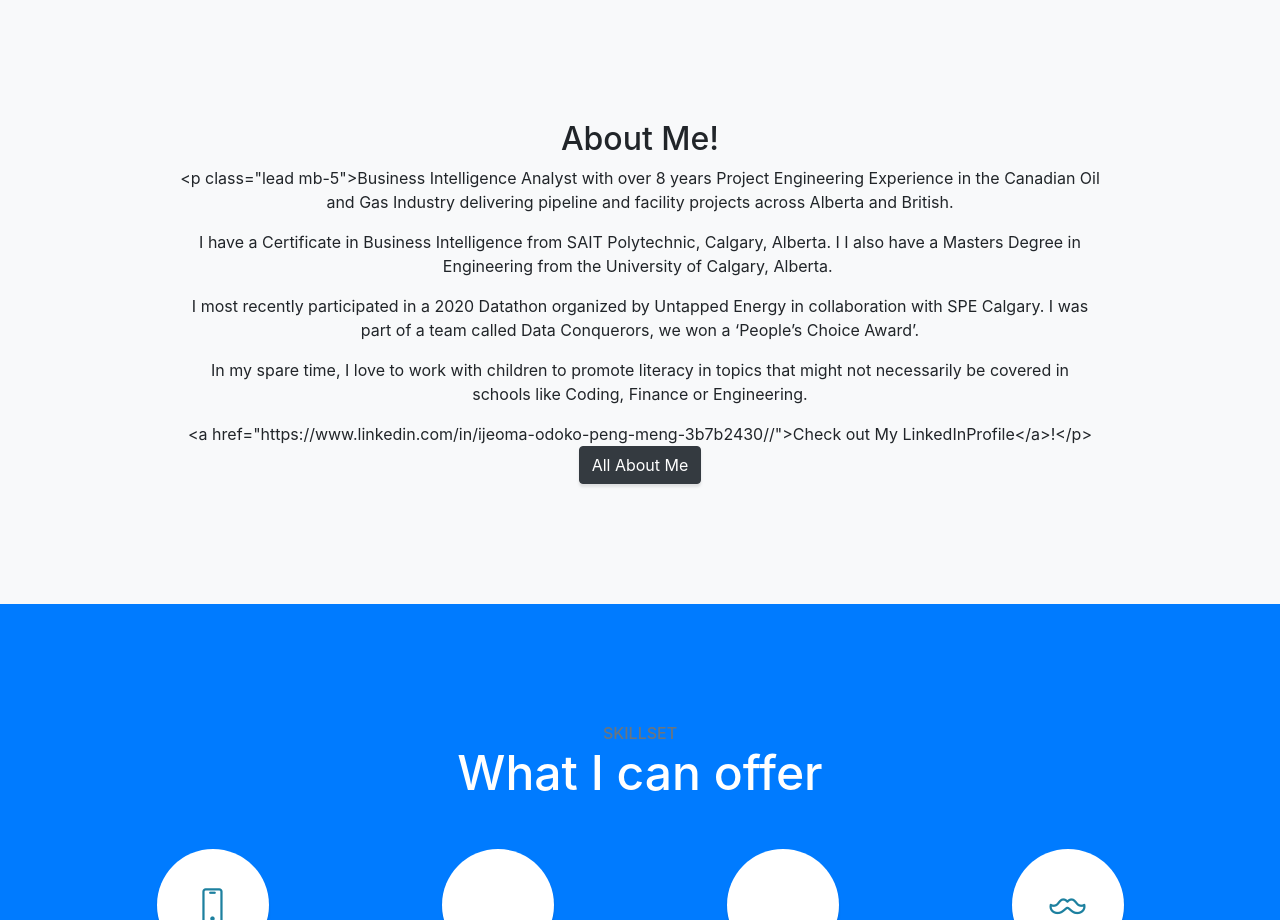
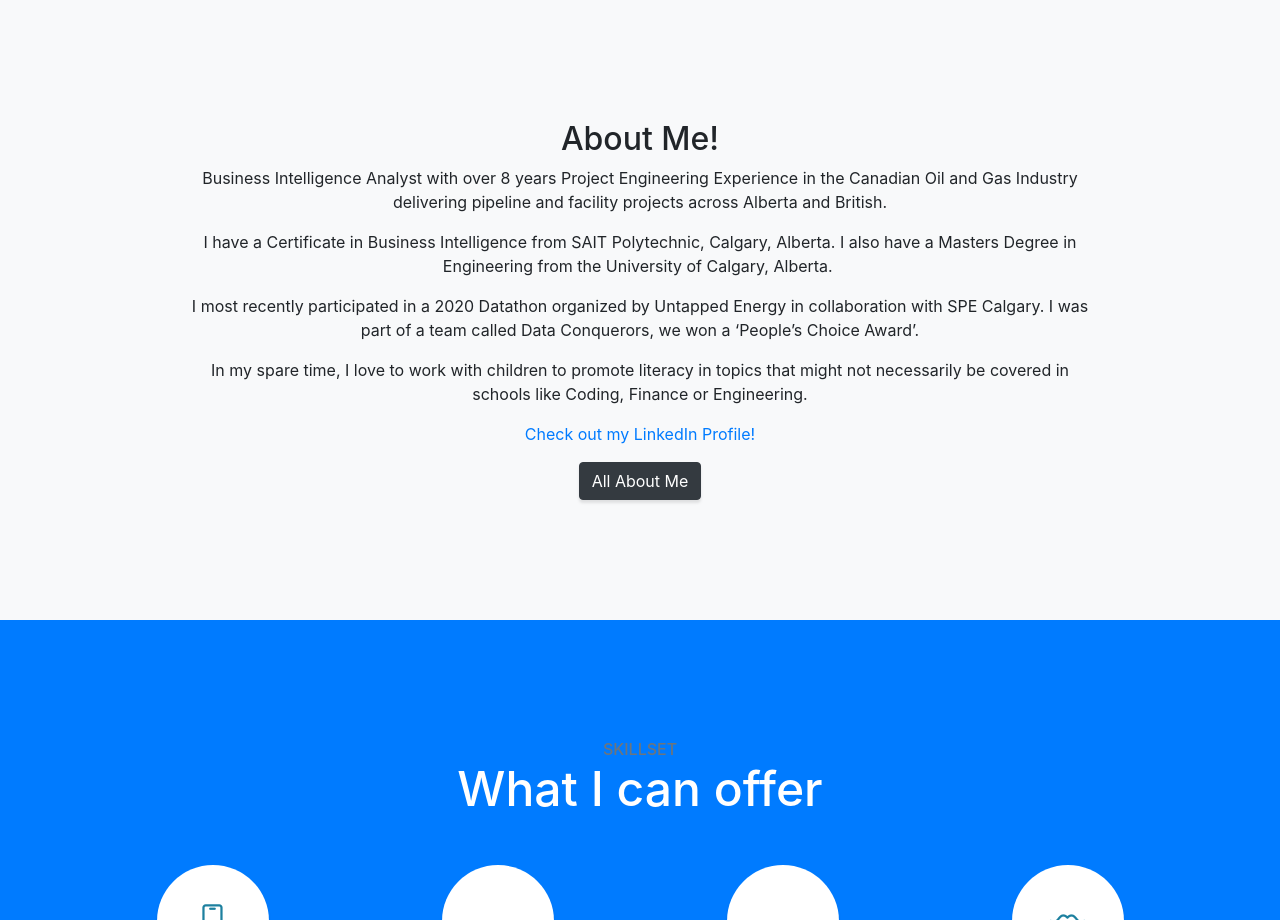
Before and after one commit to IjeomaOdoko/IjeomaOdoko.github.io, a website with bundled scripts: page index.html in a window 1280 px wide. Shown: the part 800-1720 px from the top of the page. Built offline with nearby package versions, Linux system fonts and the light colour scheme; some icons are missing; files whose address does not match are found by name.

Commit message:
Update index.html

```diff
--- a/index.html
+++ b/index.html
@@ -70,14 +70,11 @@
       <div class="row">
         <div class="col-lg-10 mx-auto">
           <h2>About Me!</h2>
-          <p>&lt;p class="lead mb-5"&gt;Business Intelligence Analyst with over 8 years Project Engineering Experience in the Canadian Oil and Gas Industry delivering pipeline and facility projects across Alberta and British.</p>
-<p>I have a Certificate in Business Intelligence from SAIT Polytechnic, Calgary, Alberta. I I also have a Masters Degree in Engineering from the University of Calgary, Alberta.&nbsp;</p>
+        <p>Business Intelligence Analyst with over 8 years Project Engineering Experience in the Canadian Oil and Gas Industry delivering pipeline and facility projects across Alberta and British.</p>
+<p>I have a Certificate in Business Intelligence from SAIT Polytechnic, Calgary, Alberta. I also have a Masters Degree in Engineering from the University of Calgary, Alberta.&nbsp;</p>
 <p>I most recently participated in a 2020 Datathon organized by Untapped Energy in collaboration with SPE Calgary. I was part of a team called Data Conquerors, we won a &lsquo;People&rsquo;s Choice Award&rsquo;.</p>
 <p>In my spare time, I love to work with&nbsp;children to promote literacy in topics that might not necessarily be covered in schools like Coding, Finance or Engineering.</p>
-</td>
-</tr>
-<tr>
-<td>&lt;a href="https://www.linkedin.com/in/ijeoma-odoko-peng-meng-3b7b2430//"&gt;Check out My LinkedInProfile&lt;/a&gt;!&lt;/p&gt;</td>
+<p style="text-align: center;"><a href="https://www.linkedin.com/in/ijeoma-odoko-peng-meng-3b7b2430//" target="_blank" rel="noopener">Check out my LinkedIn Profile!</a></p>
           <a class="btn btn-dark btn-xl js-scroll-trigger" href="#services">All About Me</a>
         </div>
       </div>
```
